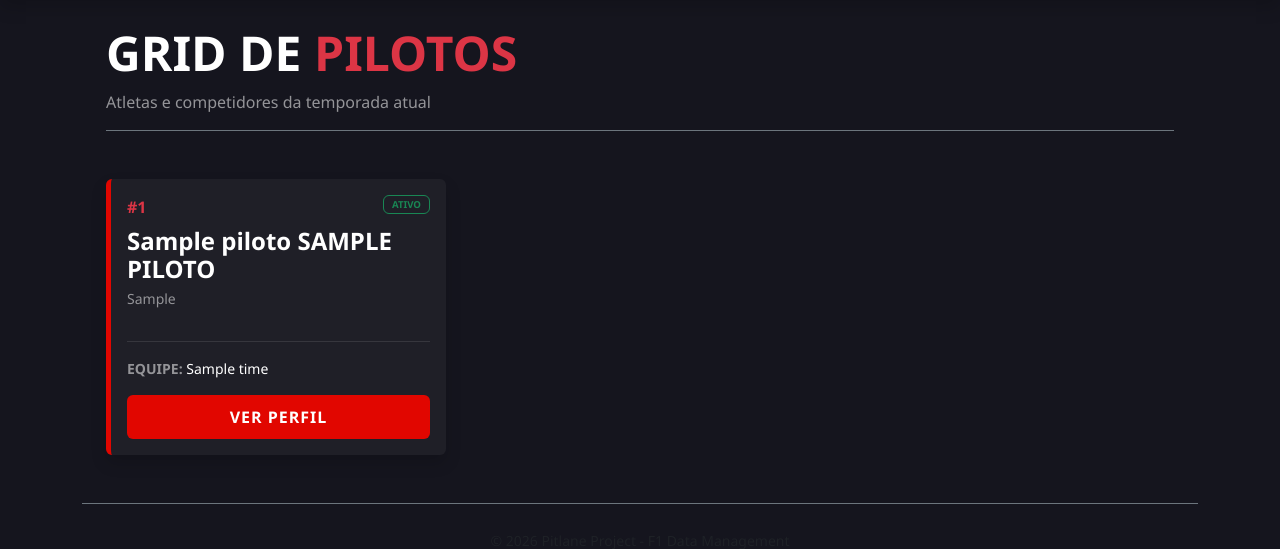
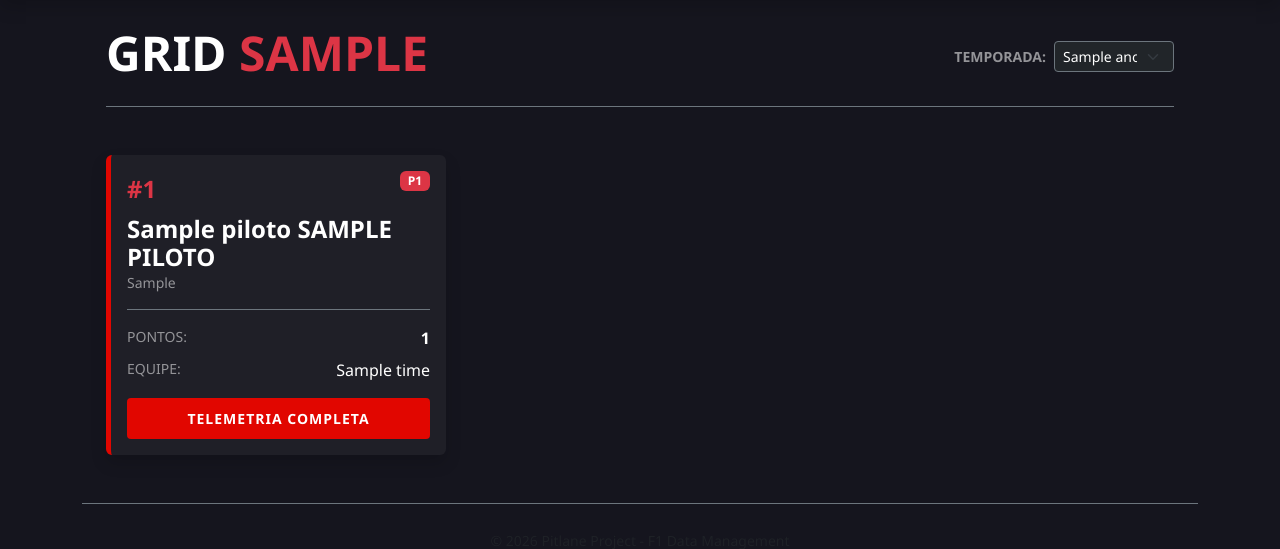
Before and after one commit to josehmelo/Pitlane-Project, a Django app: template templates/pilotos/list.html in a window 1280 px wide. Shown: the part 56-605 px from the top of the page. Run offline with Django 5.2, Linux system fonts and the light colour scheme; tables that the repository leaves empty hold one stand-in row (values such as "Sample post"); the template is opened without the code that fills it: values that come from a table or form of the project are taken from there, most other values are stand-ins (such as "Sample title", 1, 10 or a date in 2020); parts of the project's set-up code (start-up, migrations or seed data) failed here and were passed over.

Commit message:
feat: adicionada função de escolher a temporada

```diff
--- a/templates/pilotos/list.html
+++ b/templates/pilotos/list.html
@@ -2,42 +2,52 @@
 
 {% block content %}
 <div class="container mt-4">
-    <div class="d-flex justify-content-between align-items-end mb-5 border-bottom border-secondary pb-3">
+    <div class="d-flex justify-content-between align-items-center mb-5 border-bottom border-secondary pb-3">
         <div>
-            <h1 class="display-5 fw-bold text-uppercase">Grid de <span class="text-danger">Pilotos</span></h1>
-            <p class="text-f1-silver mb-0">Atletas e competidores da temporada atual</p>
+            <h1 class="display-5 fw-bold text-uppercase">Grid <span class="text-danger">{{ ano_atual }}</span></h1>
         </div>
+
+        <form method="get" class="d-flex align-items-center gap-2">
+            <label class="text-f1-silver small fw-bold text-uppercase">Temporada:</label>
+            <select name="ano" class="form-select form-select-sm bg-dark text-white border-secondary" onchange="this.form.submit()" style="width: 120px;">
+                {% for ano in temporadas %}
+                    <option value="{{ ano }}" {% if ano == ano_atual %}selected{% endif %}>{{ ano }}</option>
+                {% endfor %}
+            </select>
+        </form>
     </div>
 
     <div class="row row-cols-1 row-cols-md-2 row-cols-lg-3 g-4">
-        {% for piloto in pilotos %}
+        {% for s in stats %}
         <div class="col">
             <div class="card card-f1 h-100 shadow">
-                <div class="card-body d-flex flex-column">
+                <div class="card-body">
                     <div class="d-flex justify-content-between align-items-start mb-2">
-                        <span class="text-danger fw-bold">#{{ piloto.numero|default:forloop.counter }}</span>
-                        <span class="badge {% if piloto.atividade %}border-success text-success{% else %}border-secondary text-secondary{% endif %} border px-2 py-1" style="font-size: 0.6rem;">
-                            {% if piloto.atividade %}ATIVO{% else %}INATIVO{% endif %}
-                        </span>
+                        <span class="text-danger fw-bold fs-4">#{{ s.piloto.numero|default:"--" }}</span>
+                        <span class="badge bg-danger">P{{ s.posicao }}</span>
                     </div>
 
-                    <h4 class="card-title mb-1 fw-bold">{{ piloto.nome }} {{ piloto.sobrenome|upper }}</h4>
-                    <p class="text-f1-silver small mb-3">{{ piloto.nacionalidade }}</p>
+                    <h4 class="card-title mb-0 fw-bold">{{ s.piloto.nome }} {{ s.piloto.sobrenome|upper }}</h4>
+                    <p class="text-f1-silver small mb-3">{{ s.piloto.nacionalidade }}</p>
 
-                    <div class="mt-auto">
-                        <hr>
-                        <p class="mb-3 small">
-                            <strong class="text-f1-silver">EQUIPE:</strong>
-                            <span class="text-white">{% if piloto.equipe %}{{ piloto.equipe.nome }}{% else %}N/A{% endif %}</span>
-                        </p>
-                        <a href="{% url 'piloto-detalhe' piloto.id %}" class="btn btn-f1 w-100">Ver Perfil</a>
+                    <div class="mt-auto border-top border-secondary pt-3">
+                        <div class="d-flex justify-content-between mb-2">
+                            <small class="text-f1-silver text-uppercase">Pontos:</small>
+                            <span class="fw-bold text-white">{{ s.pontos }}</span>
+                        </div>
+                        <div class="d-flex justify-content-between mb-3">
+                            <small class="text-f1-silver text-uppercase">Equipe:</small>
+                            <span class="text-white">{% if s.piloto.equipe %}{{ s.piloto.equipe.nome }}{% else %}---{% endif %}</span>
+                        </div>
+                        <a href="{% url 'piloto-detalhe' s.piloto.id %}" class="btn btn-f1 btn-sm w-100 text-uppercase">Telemetria Completa</a>
                     </div>
                 </div>
             </div>
         </div>
         {% empty %}
         <div class="col-12 text-center py-5">
-            <p class="text-f1-silver">Nenhum piloto encontrado.</p>
+            <p class="text-f1-silver">Nenhum dado encontrado para a temporada {{ ano_atual }}.</p>
+            <p class="small text-muted">Tente rodar: <code>python manage.py sync_season {{ ano_atual }}</code></p>
         </div>
         {% endfor %}
     </div>
```
Also changed, not shown: pilotos/views.py (+14 -3 lines).
